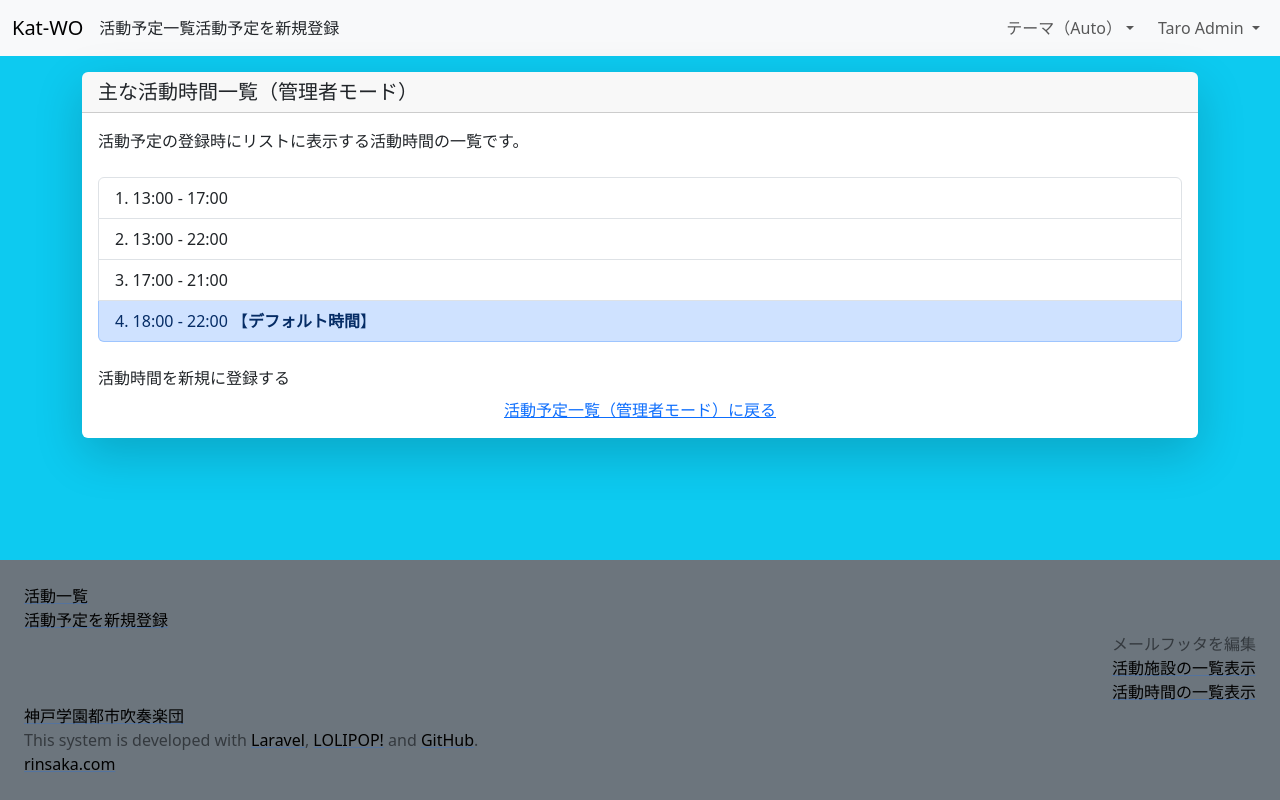
After one commit to rinsaka/katwo-attendance-2026, a Laravel app: page /admin/time in a window 1280 px wide. The commit adds this page. Run offline with Laravel 12, Linux system fonts and the light colour scheme; a user stored in the database is signed in; data comes from the database, SQL or seed files in the repository; parts of the project's set-up code (start-up, migrations or seed data) failed here and were passed over.

Commit message:
admin time index

```diff
--- a/app/Http/Controllers/Admin/TimeController.php
+++ b/app/Http/Controllers/Admin/TimeController.php
@@ -5,7 +5,14 @@ namespace App\Http\Controllers\Admin;
 use App\Http\Controllers\Controller;
 use Illuminate\Http\Request;
 
+use App\Models\Time;
+
 class TimeController extends Controller
 {
-    //
+    public function index()
+    {
+        $times = Time::orderBy('jikan')->get();
+        return view('admin.time.index')
+                ->with('times', $times);
+    }
 }
--- /dev/null
+++ b/resources/views/admin/time/index.blade.php
@@ -0,0 +1,55 @@
+@extends('layouts.admin-2027')
+
+@inject('myController', 'App\Http\Controllers\Controller')
+
+@section('content')
+
+<main class="container-md">
+    @include('layouts.flash')
+
+    <div class="card my-3 border-0 shadow-lg">
+        <div class="card-header h5 mb-0">
+            主な活動時間一覧（管理者モード）
+        </div>
+        <div class="card-body">
+            <div class="mb-4">
+                活動予定の登録時にリストに表示する活動時間の一覧です。
+            </div>
+
+            <ol class="list-group list-group-numbered mb-4">
+                @forelse ($times as $time)
+                    <a href=""
+                    @if ($time->default_jikan == 1)
+                        class="list-group-item list-group-item-action list-group-item-primary"
+                    @else
+                        class="list-group-item list-group-item-action"
+                    @endif
+                    >
+                    {{ $time->jikan }}
+                    @if ($time->default_jikan == 1)
+                        【<span class="fw-bold">デフォルト時間</span>】
+                    @endif
+                    </a>
+                @empty
+                @endforelse
+            </ol>
+
+            <!-- テキストリンク -->
+            <p class="text-start mt-2 mb-0">
+            {{-- <a href="{{ action('Admin\HomeController@time_create') }}"> --}}
+                活動時間を新規に登録する
+            {{-- </a> --}}
+            </p>
+
+            <!-- テキストリンク（中央寄せ） -->
+            <p class="text-center mt-2 mb-0">
+            <a href="{{ route('admin.dashboard') }}">
+                活動予定一覧（管理者モード）に戻る
+            </a>
+            </p>
+
+        </div>
+    </div>
+</main>
+
+@endsection
--- a/resources/views/layouts/admin-2027.blade.php
+++ b/resources/views/layouts/admin-2027.blade.php
@@ -155,9 +155,9 @@
     </div>
 
     <div class="text-end">
-        {{-- <a href="{{ action('Admin\HomeController@time') }}" class="link-body-emphasis link-underline link-underline-opacity-25 link-underline-opacity-100-hove"> --}}
+        <a href="{{ route('admin.time') }}" class="link-body-emphasis link-underline link-underline-opacity-25 link-underline-opacity-100-hove">
             活動時間の一覧表示
-        {{-- </a> --}}
+        </a>
     </div>
     @endif
     <div>
--- a/routes/admin.php
+++ b/routes/admin.php
@@ -3,6 +3,7 @@
 use Illuminate\Support\Facades\Route;
 use App\Http\Controllers\Admin\DashboardController;
 use App\Http\Controllers\Admin\PlaceController;
+use App\Http\Controllers\Admin\TimeController;
 use App\Http\Controllers\Admin\PasswordController;
 use App\Http\Controllers\Admin\LoginController;
 
@@ -39,6 +40,9 @@ Route::middleware('auth:admin')->prefix('admin')->group(function () {
 
 
     // Route::get('time', 'Admin\HomeController@time')->name('admin.time');
+    Route::get('/time', [TimeController::class, 'index'])->name('admin.time');
+
+
     // Route::get('time/create', 'Admin\HomeController@time_create');
     // Route::get('time/{tid}', 'Admin\HomeController@time_edit')->name('admin.time_edit');
     // Route::get('time/{tid}/delete', 'Admin\HomeController@time_delete');
```
